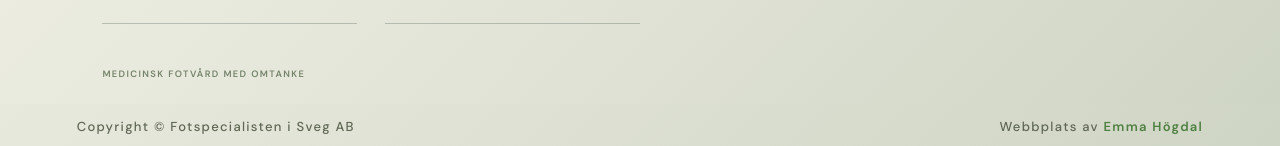
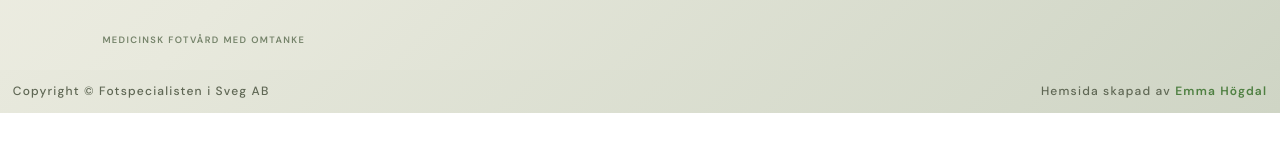
Before and after one commit to Dilemma98/FotspecialistenSveg, a React (Vite) app: page / in a window 1280 px wide. Shown: the part 3834-3980 px from the top of the page. After the commit the page ends 3947 px from the top, so only its background shows below. Built offline with nearby package versions, Linux system fonts and the light colour scheme; a web font is replaced by a local one.

Commit message:
changed logo size

```diff
--- a/index.html
+++ b/index.html
@@ -54,11 +54,6 @@
     Fjällvägen 4, Sveg. Telefon 0680-10733 eller 070-626 32 90.
   </noscript>
   <script type="module" src="/src/main.tsx"></script>
-  <footer class="siteFooter">
-    <p>Copyright © Fotspecialisten i Sveg AB
-    </p>
-    <p>Webbplats av <a href="https://dilemma98.github.io/emmahogdal/" target="_blank" rel="noopener">Emma Högdal</a></p>
-  </footer>
 </body>
 
 </html>
--- a/src/App.tsx
+++ b/src/App.tsx
@@ -3,6 +3,7 @@ import Hero from "./components/hero/hero";
 import Treatments from "./components/treatments/treatments";
 import About from "./components/about/about";
 import Contact from "./components/contact/contact";
+import Footer from "./components/footer/footer";
 
 import "./App.css";
 export default function App(){
@@ -13,6 +14,7 @@ export default function App(){
     <Treatments />
     <About />
     <Contact />
+    <Footer />
     </>
   );
 }
--- /dev/null
+++ b/src/components/footer/footer.css
@@ -0,0 +1,47 @@
+.siteFooter {
+    width: 100%;
+    box-sizing: border-box;
+    display: flex;
+    align-items: center;
+    justify-content: space-between;
+    flex-wrap: wrap;
+    gap: 6px 24px;
+    padding: 1.1em 1%;
+background: linear-gradient(135deg, #e8e9dd 0%, #cfd5c5 100%);
+    /* border-top: 1px solid #deddd3; */
+    font-family: "DM Sans", sans-serif;
+    font-size: 12px;
+    font-weight: 500;
+    letter-spacing: 0.1em;
+    color: #5f6754;
+}
+
+.siteFooter p {
+    margin: 0;
+}
+
+.siteFooter a {
+    color: #4f8042;
+    font-weight: 600;
+    text-decoration: none;
+    border-bottom: 1px solid transparent;
+    transition:
+        color 0.25s ease,
+        border-color 0.25s ease;
+}
+
+.siteFooter a:hover,
+.siteFooter a:focus-visible {
+    color: #263b31;
+    border-bottom-color: #263b31;
+}
+
+@media (max-width: 600px) {
+    .siteFooter {
+        flex-direction: column;
+        justify-content: center;
+        text-align: center;
+        padding: 1em 20px;
+        gap: 4px;
+    }
+}
--- /dev/null
+++ b/src/components/footer/footer.tsx
@@ -0,0 +1,19 @@
+import "./footer.css";
+
+export default function Footer() {
+  return (
+    <footer className="siteFooter">
+      <p>Copyright © Fotspecialisten i Sveg AB</p>
+      <p>
+        Hemsida skapad av{" "}
+        <a
+          href="https://dilemma98.github.io/emmahogdal/"
+          target="_blank"
+          rel="noopener"
+        >
+          Emma Högdal
+        </a>
+      </p>
+    </footer>
+  );
+}
--- a/src/components/navbar/navbar.css
+++ b/src/components/navbar/navbar.css
@@ -46,7 +46,7 @@ background: linear-gradient(
 
 .brandLogo img {
     display: block;
-    width: 250px;
+    width: 200px;
     max-width: 100%;
     height: auto;
     object-fit: contain;
--- a/src/index.css
+++ b/src/index.css
@@ -31,54 +31,3 @@
 html {
     scroll-behavior: smooth;
 }
-/* ==============================
-   FOOTER – FOTSPECIALISTEN
-================================ */
-
-.siteFooter {
-    width: 100%;
-    box-sizing: border-box;
-    display: flex;
-    align-items: center;
-    justify-content: space-between;
-    flex-wrap: wrap;
-    gap: 6px 24px;
-    padding: 1.1em 6%;
-background: linear-gradient(135deg, #e8e9dd 0%, #cfd5c5 100%);
-    /* border-top: 1px solid #deddd3; */
-    font-family: "DM Sans", sans-serif;
-    font-size: 13px;
-    font-weight: 500;
-    letter-spacing: 0.1em;
-    color: #5f6754;
-}
-
-.siteFooter p {
-    margin: 0;
-}
-
-.siteFooter a {
-    color: #4f8042;
-    font-weight: 600;
-    text-decoration: none;
-    border-bottom: 1px solid transparent;
-    transition:
-        color 0.25s ease,
-        border-color 0.25s ease;
-}
-
-.siteFooter a:hover,
-.siteFooter a:focus-visible {
-    color: #263b31;
-    border-bottom-color: #263b31;
-}
-
-@media (max-width: 600px) {
-    .siteFooter {
-        flex-direction: column;
-        justify-content: center;
-        text-align: center;
-        padding: 1em 20px;
-        gap: 4px;
-    }
-}
```
